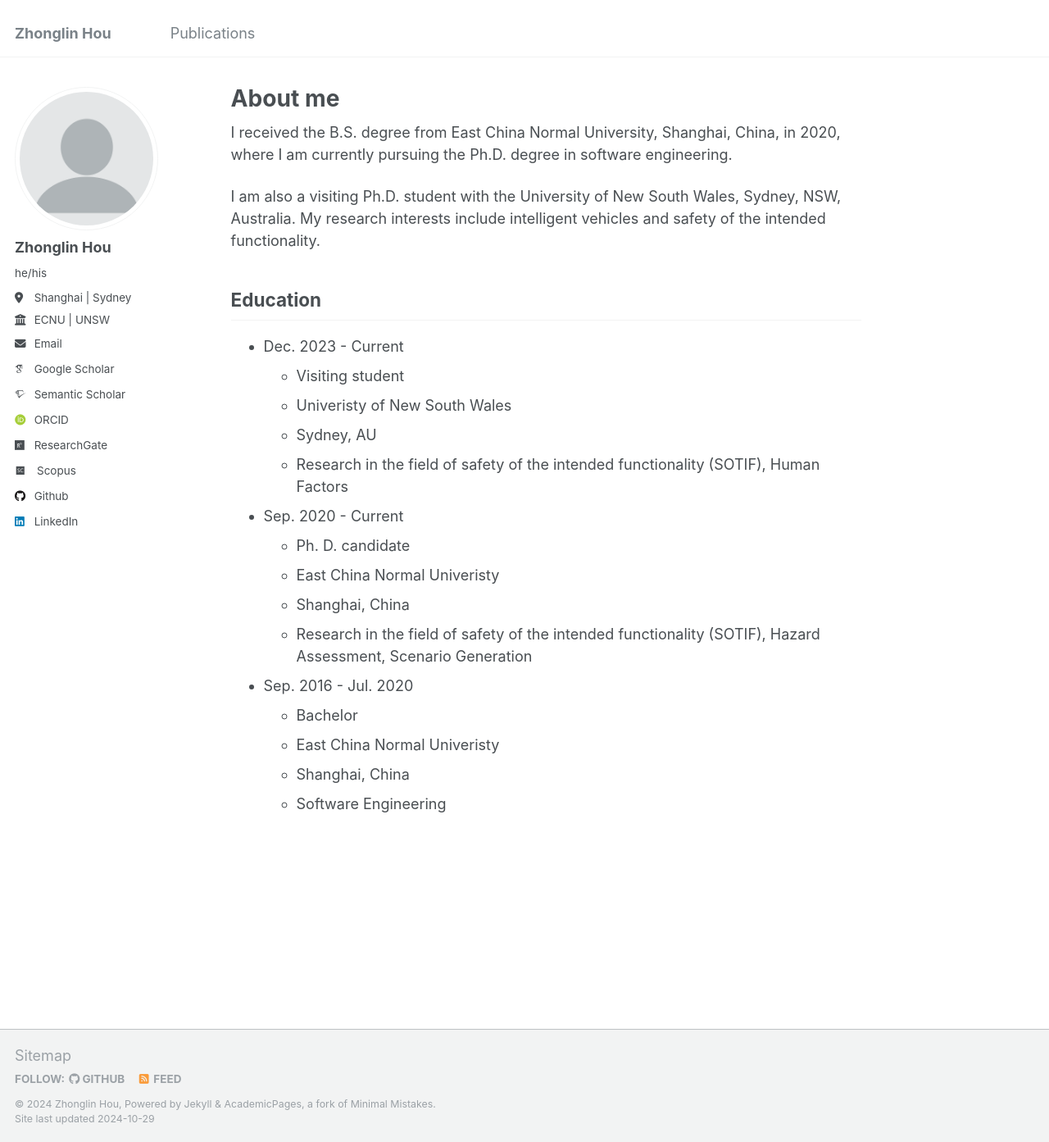
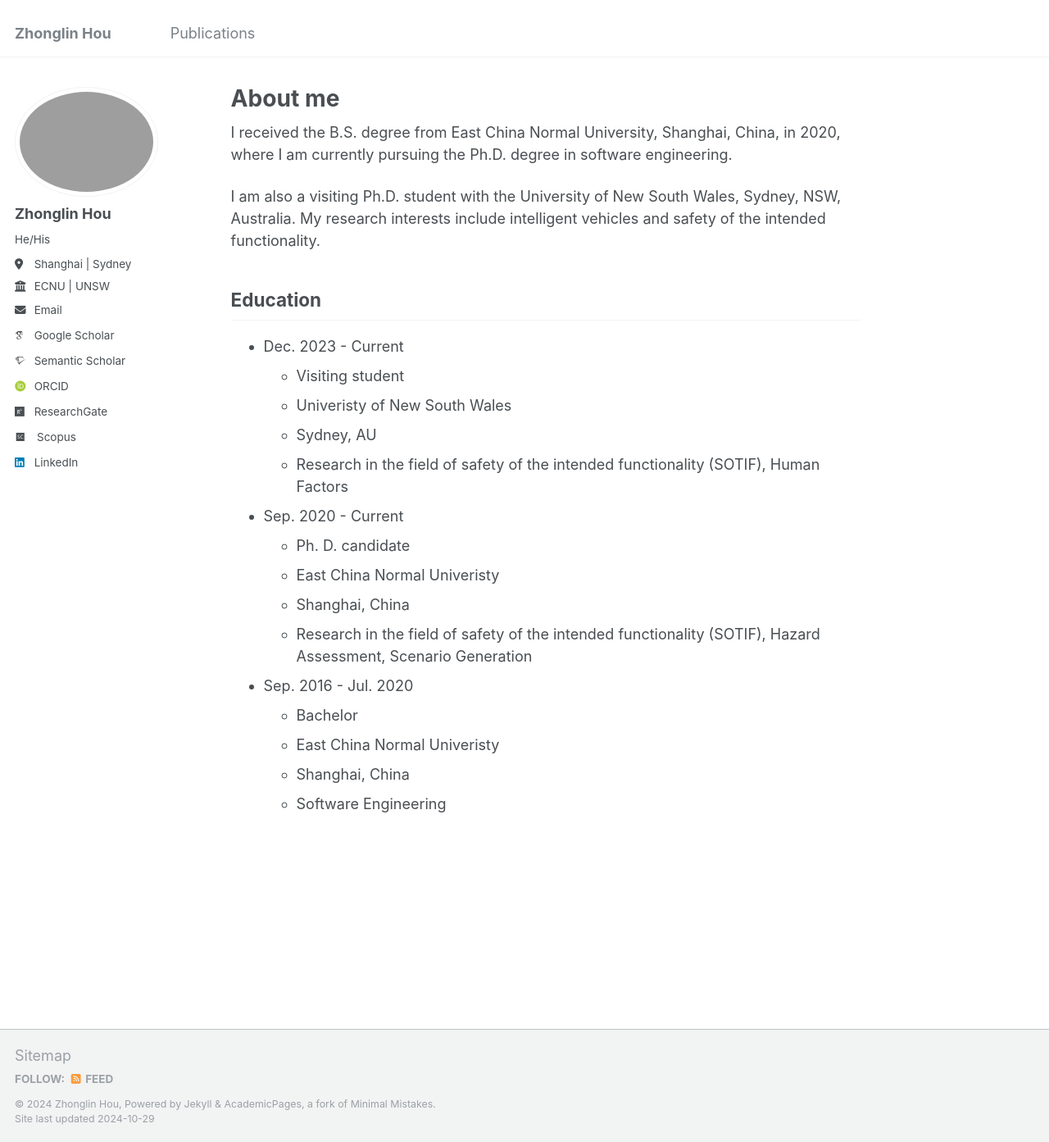
Before and after one commit to ZlHou/zhonglin.github.io, a Jekyll site: the page built from _pages/about.md, in a window 1280 px wide and 1393 px high. Shown: the whole window at 82% size. Built offline with Jekyll 4.4.1, drawn with Linux system fonts in a browser that asks for light colours; some web fonts are replaced.

Commit message:
Update _config.yml

```diff
--- a/_config.yml
+++ b/_config.yml
@@ -21,9 +21,9 @@ repository               : "zhonglin.github.io"
 #               Additional customization can be done by editing /_includes/author-profile.html
 author:
   # Biographic information
-  avatar           : "profile.png"
+  avatar           : "ARemoji.jpg"
   name             : "Zhonglin Hou"
-  pronouns         : "he/his" # example: "she/her"
+  pronouns         : "He/His" # example: "she/her"
   # bio              : "Short biography for the left-hand sidebar"
   location         : "Shanghai | Sydney"
   employer         : "ECNU | UNSW"
@@ -44,7 +44,7 @@ author:
   bitbucket        : # Username - Update with your username on the site
   codepen          : # Username
   dribbble         : # Username
-  github           : "academicpages"
+  github           :
   kaggle           : # Username
   stackoverflow    : # User number or user number and name (i.e., use "1" or "1/jeff-atwood")
 
```
